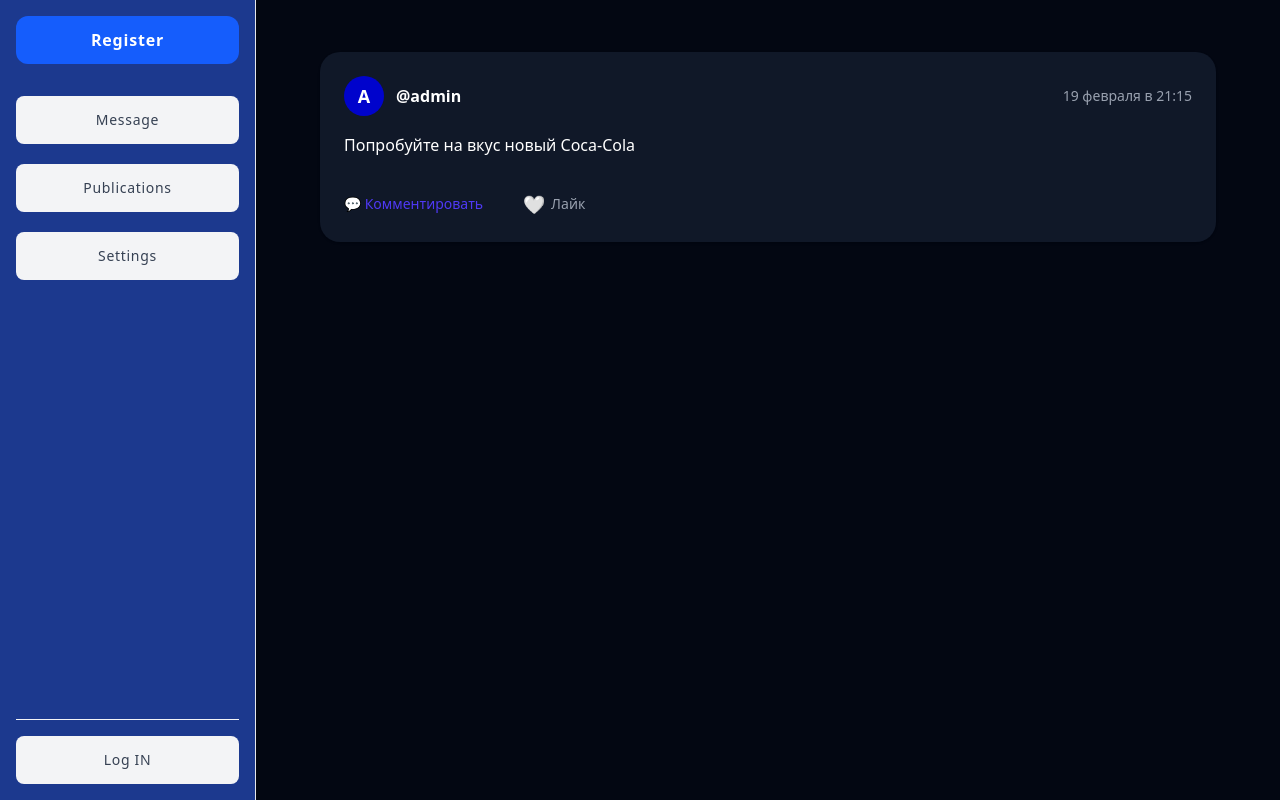
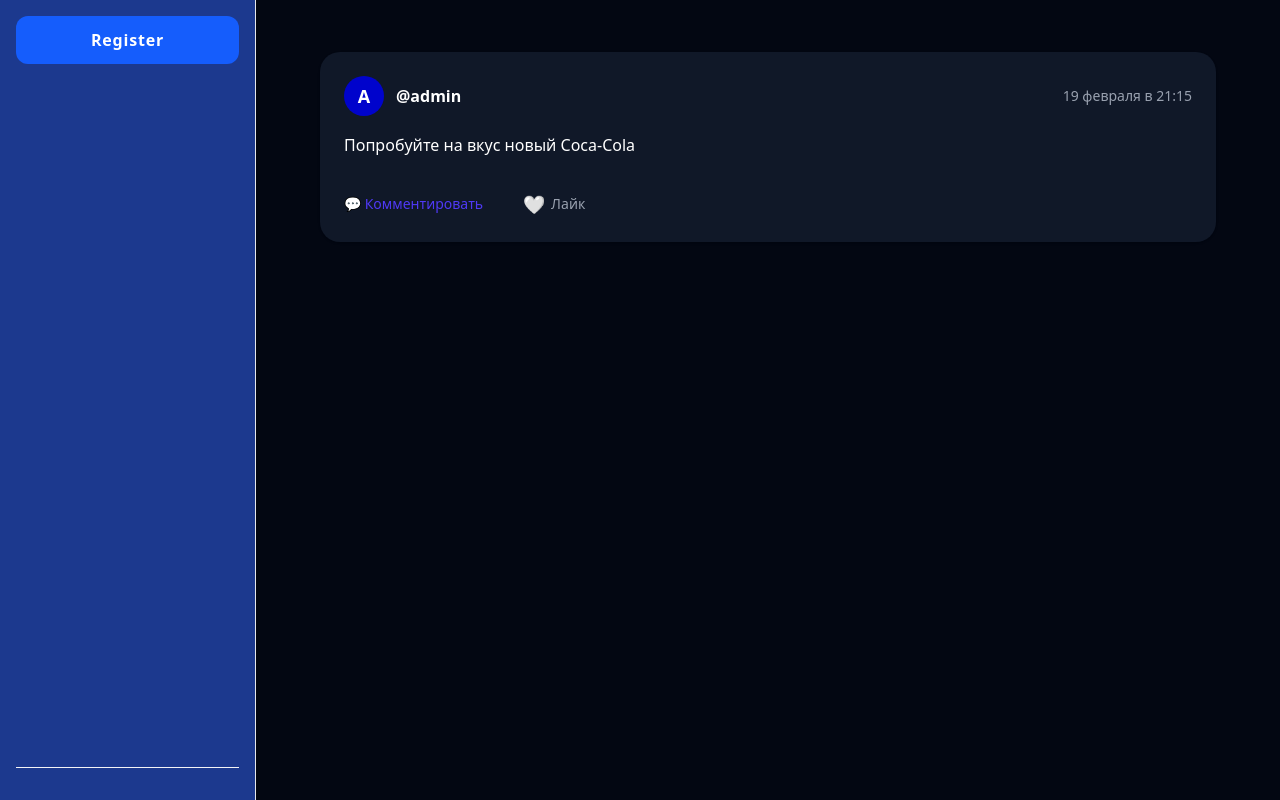
Before and after one commit to NikitaPas/react-project-social, a React (Vite) app: page / in a window 1280 px wide. Built offline with nearby package versions, Linux system fonts and the light colour scheme.

Commit message:
update sidebar

```diff
--- a/src/components/SideBar/SideBar.jsx
+++ b/src/components/SideBar/SideBar.jsx
@@ -23,28 +23,31 @@
             <div className="flex h-full md:flex-col items-center md:items-stretch p-2 md:p-4">
 
                 {isAuth ? (
+                    <div>
                     <NavItem
                         className="hidden md:flex items-center justify-center h-12 mb-8 bg-blue-600 rounded-xl text-white font-bold"
                         to={`/profile/${user.id}`}
                     > Hi, {user.login}</NavItem>
+                    <nav className="flex flex-1 flex-row md:flex-col justify-around md:justify-start gap-5">
+                    <NavItem to=''>Message</NavItem>
+                    <NavItem to="/">Publications</NavItem>
+                    <NavItem>Settings</NavItem>
+                    </nav>
+                    </div>
+
+
                 ) : (
                     <NavItem to="/register"
                         className="hidden md:flex items-center justify-center h-12 mb-8 bg-blue-600 rounded-xl text-white font-bold"
                     >Register</NavItem>
                 )}
 
-                <nav className="flex flex-1 flex-row md:flex-col justify-around md:justify-start gap-5">
-                    <NavItem to=''>Message</NavItem>
-                    <NavItem to="/">Publications</NavItem>
-                    <NavItem>Settings</NavItem>
-                </nav>
+
 
                 <div className="hidden md:block mt-auto pt-4 border-t border-gray-100">
                     {isAuth ?
                         (<NavItem onClick={() => logout()}> Logout </NavItem>)
-                        : (
-                            <NavItem to="/login">Log IN</NavItem>
-                        )}
+                        : (<div></div>)}
                 </div>
 
             </div>
--- a/src/pages/MainPage.jsx
+++ b/src/pages/MainPage.jsx
@@ -5,10 +5,6 @@
 import { UserContext } from "../context/UserContext"
 
 const MainPage = (props) =>{
-    const {
-        user
-    } = useContext(UserContext)
-    const isAuth = true
     const {posts} = useContext(PostContext)
 
     return (
@@ -18,7 +14,6 @@
                 <div className=" w-full max-w-4xl min-w-[430px] flex flex-col gap-8">
                         <PostsList
                         posts = {posts}
-                        user = {user}
                     />
 
             </div>
```
